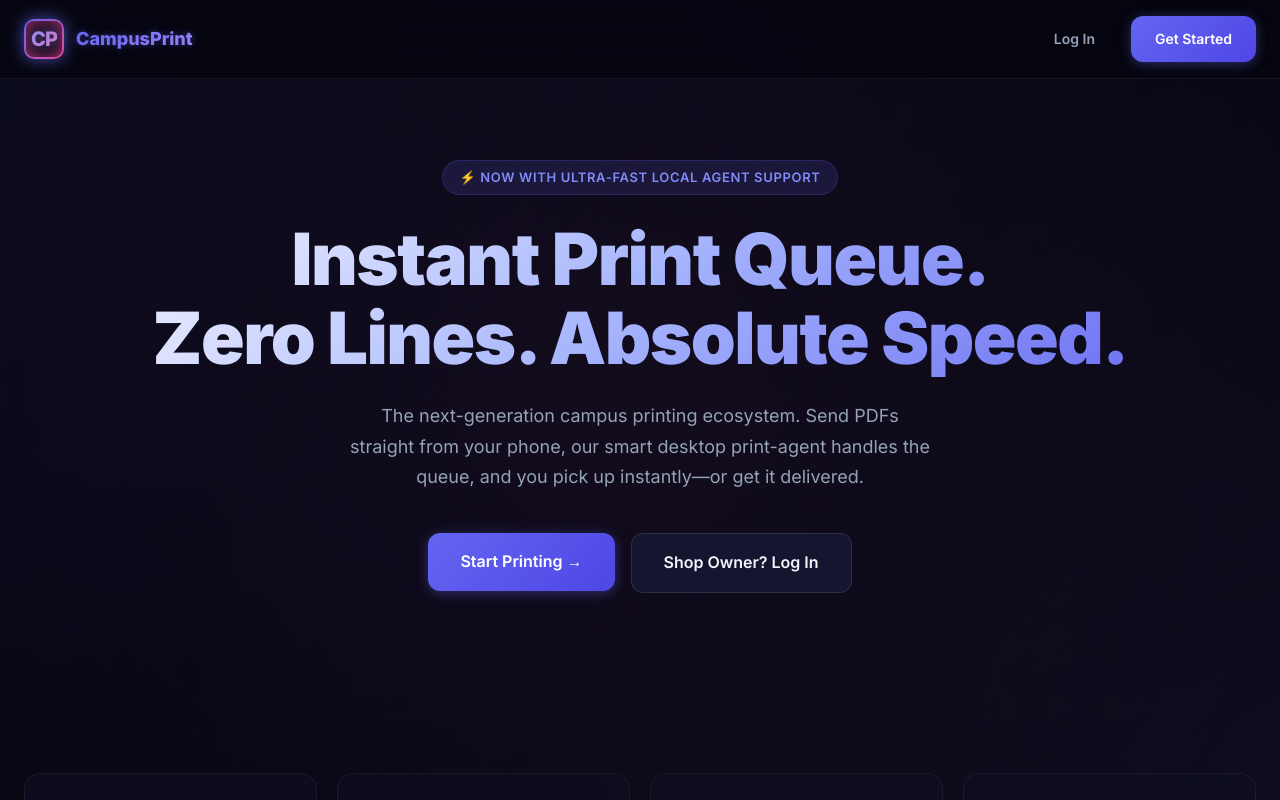
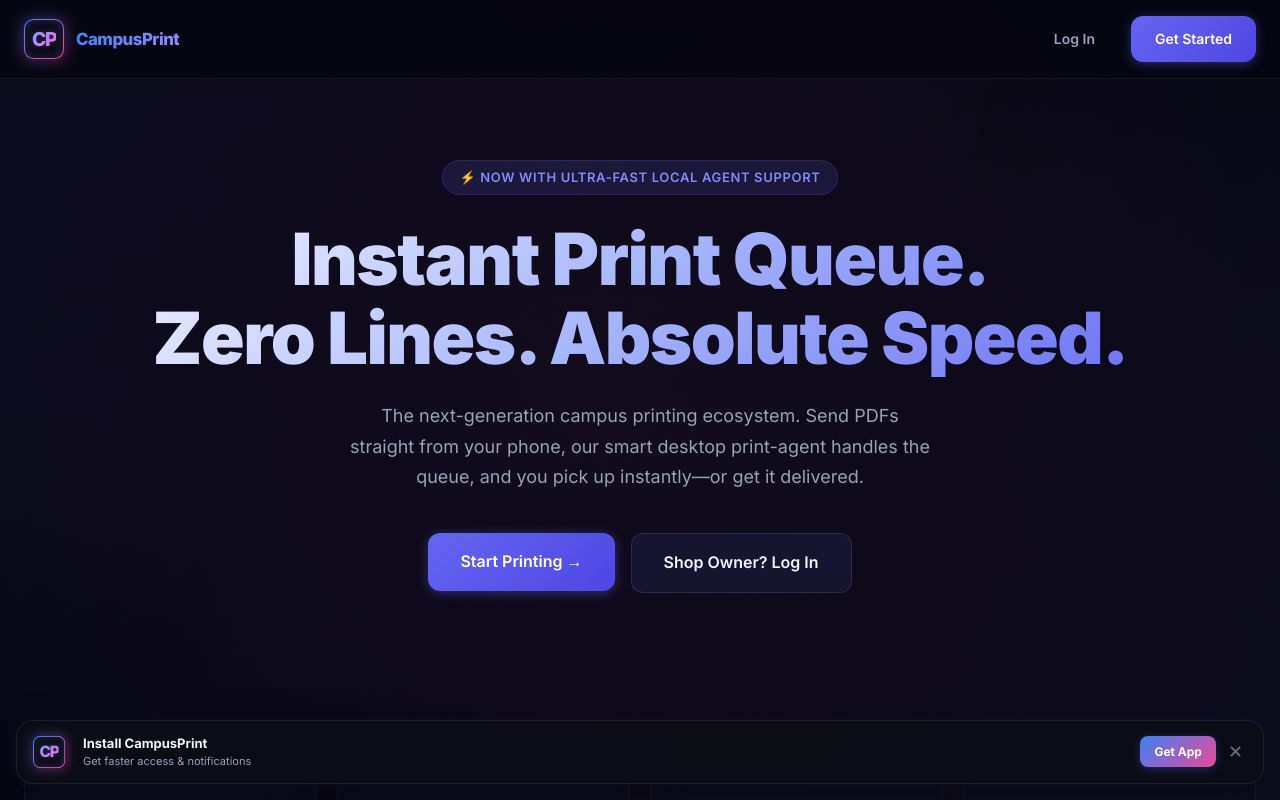
Before and after one commit to Jwjah/container, a Next.js app in the folder client/: page / in a window 1280 px wide. Shown: the top 800 px of the page. Built offline with nearby package versions, Linux system fonts and the light colour scheme; no server answers.

Commit message:
style: update neon logo glow and display install prompt across all platforms

```diff
--- a/client/src/components/InstallPrompt.tsx
+++ b/client/src/components/InstallPrompt.tsx
@@ -1,6 +1,7 @@
 'use client';
 
 import { useEffect, useState } from 'react';
+import Logo from './ui/Logo';
 
 interface BeforeInstallPromptEvent extends Event {
   prompt: () => Promise<void>;
@@ -10,63 +11,134 @@ interface BeforeInstallPromptEvent extends Event {
 export default function InstallPrompt() {
   const [deferredPrompt, setDeferredPrompt] = useState<BeforeInstallPromptEvent | null>(null);
   const [showBanner, setShowBanner] = useState(false);
-  const [showIOSBanner, setShowIOSBanner] = useState(false);
+  const [showInstructions, setShowInstructions] = useState(false);
+  const [platform, setPlatform] = useState<string>('other');
+  const [browser, setBrowser] = useState<string>('other');
 
   useEffect(() => {
     if (typeof window === 'undefined') return;
 
-    // Check if dismissed recently
-    const dismissed = localStorage.getItem('pwa-install-dismissed');
-    if (dismissed) {
-      const dismissedAt = parseInt(dismissed, 10);
-      const sevenDays = 7 * 24 * 60 * 60 * 1000;
-      if (Date.now() - dismissedAt < sevenDays) return;
+    // 1. Check if already running in standalone mode (already installed)
+    const isStandalone = window.matchMedia('(display-mode: standalone)').matches || (navigator as any).standalone === true;
+    if (isStandalone) return;
+
+    // 2. If not installed, default to showing the banner
+    setShowBanner(true);
+
+    // 3. Detect Platform
+    const ua = navigator.userAgent.toLowerCase();
+    let detectedPlatform = 'other';
+    if (/iphone|ipad|ipod/.test(ua)) {
+      detectedPlatform = 'ios';
+    } else if (/android/.test(ua)) {
+      detectedPlatform = 'android';
+    } else if (/macintosh|mac os x/.test(ua)) {
+      detectedPlatform = 'mac';
+    } else if (/windows/.test(ua)) {
+      detectedPlatform = 'windows';
     }
+    setPlatform(detectedPlatform);
 
-    // Check if already installed (standalone mode)
-    if (window.matchMedia('(display-mode: standalone)').matches) return;
-    if ((navigator as any).standalone === true) return;
+    // 4. Detect Browser
+    let detectedBrowser = 'other';
+    if (/chrome|crios/.test(ua)) {
+      detectedBrowser = 'chrome';
+    } else if (/safari/.test(ua) && !/chrome|crios|firefox|fxios/.test(ua)) {
+      detectedBrowser = 'safari';
+    } else if (/firefox|fxios/.test(ua)) {
+      detectedBrowser = 'firefox';
+    }
+    setBrowser(detectedBrowser);
 
-    // Android/Desktop: Listen for beforeinstallprompt
+    // 5. Listen for Chromium native beforeinstallprompt
     const handleBeforeInstall = (e: Event) => {
       e.preventDefault();
       setDeferredPrompt(e as BeforeInstallPromptEvent);
-      setShowBanner(true);
     };
     window.addEventListener('beforeinstallprompt', handleBeforeInstall);
-
-    // iOS: Detect Safari on iOS
-    const isIOS = /iPad|iPhone|iPod/.test(navigator.userAgent) && !(window as any).MSStream;
-    const isSafari = /Safari/.test(navigator.userAgent) && !/Chrome|CriOS|FxiOS/.test(navigator.userAgent);
-    if (isIOS && isSafari) {
-      setShowIOSBanner(true);
-    }
 
     return () => {
       window.removeEventListener('beforeinstallprompt', handleBeforeInstall);
     };
   }, []);
 
-  const handleInstall = async () => {
-    if (!deferredPrompt) return;
+  const handleInstallClick = async () => {
+    if (deferredPrompt) {
       deferredPrompt.prompt();
       const { outcome } = await deferredPrompt.userChoice;
       if (outcome === 'accepted') {
-      console.log('✅ PWA installed');
+        setShowBanner(false);
       }
       setDeferredPrompt(null);
-    setShowBanner(false);
+    } else {
+      setShowInstructions(true);
+    }
   };
 
   const handleDismiss = () => {
     setShowBanner(false);
-    setShowIOSBanner(false);
-    localStorage.setItem('pwa-install-dismissed', Date.now().toString());
   };
 
-  if (!showBanner && !showIOSBanner) return null;
+  // If banner is closed, do not render anything
+  if (!showBanner) return null;
+
+  // Function to render platform/browser instructions
+  const renderInstructionsContent = () => {
+    if (platform === 'ios') {
+      if (browser === 'safari') {
+        return (
+          <ol style={{ paddingLeft: '20px', display: 'flex', flexDirection: 'column', gap: '12px', fontSize: '13px', color: '#cbd5e1', lineHeight: '1.4' }}>
+            <li>Open this website in the <strong>Safari</strong> app.</li>
+            <li>Tap the <strong>Share</strong> button <span style={{ fontSize: '18px', verticalAlign: 'middle' }}>📤</span> (at the bottom toolbar).</li>
+            <li>Scroll down the options and select <strong>Add to Home Screen</strong>.</li>
+            <li>Tap <strong>Add</strong> in the top-right corner to complete.</li>
+          </ol>
+        );
+      } else {
+        return (
+          <ol style={{ paddingLeft: '20px', display: 'flex', flexDirection: 'column', gap: '12px', fontSize: '13px', color: '#cbd5e1', lineHeight: '1.4' }}>
+            <li>Copy this page's URL from your current browser's address bar.</li>
+            <li>Open the Apple native <strong>Safari</strong> browser.</li>
+            <li>Paste and open the URL in Safari.</li>
+            <li>Tap <strong>Share</strong> <span style={{ fontSize: '18px', verticalAlign: 'middle' }}>📤</span>, scroll down, and select <strong>Add to Home Screen</strong>.</li>
+          </ol>
+        );
+      }
+    }
+
+    if (platform === 'mac' && browser === 'safari') {
+      return (
+        <ol style={{ paddingLeft: '20px', display: 'flex', flexDirection: 'column', gap: '12px', fontSize: '13px', color: '#cbd5e1', lineHeight: '1.4' }}>
+          <li>Click the <strong>Share</strong> button <span style={{ fontSize: '16px', verticalAlign: 'middle' }}>📤</span> in Safari's top-right toolbar.</li>
+          <li>Select <strong>Add to Dock...</strong> from the dropdown menu.</li>
+          <li>Click <strong>Add</strong> to pin CampusPrint to your Dock.</li>
+        </ol>
+      );
+    }
+
+    if (platform === 'android') {
+      return (
+        <ol style={{ paddingLeft: '20px', display: 'flex', flexDirection: 'column', gap: '12px', fontSize: '13px', color: '#cbd5e1', lineHeight: '1.4' }}>
+          <li>Tap the <strong>three vertical dots menu</strong> (⋮) in your browser's top-right corner.</li>
+          <li>Select <strong>Install app</strong> or <strong>Add to Home screen</strong>.</li>
+          <li>Confirm the prompt to pin it to your home screen.</li>
+        </ol>
+      );
+    }
+
+    // Default Desktop Chrome / Edge / Firefox / Windows
+    return (
+      <ol style={{ paddingLeft: '20px', display: 'flex', flexDirection: 'column', gap: '12px', fontSize: '13px', color: '#cbd5e1', lineHeight: '1.4' }}>
+        <li>Look at your browser's address bar (top-right).</li>
+        <li>Click the <strong>Install Icon</strong> (represented by a computer screen <span style={{ fontSize: '13px' }}>🖥️</span> or a down-pointing arrow <span style={{ fontSize: '13px' }}>📥</span>).</li>
+        <li>Alternatively, open the browser settings menu (⋮ or ☰) and click <strong>Install CampusPrint</strong>.</li>
+      </ol>
+    );
+  };
 
   return (
+    <>
+      {/* Bottom Install Banner */}
       <div
         style={{
           position: 'fixed',
@@ -74,16 +146,17 @@ export default function InstallPrompt() {
           left: '16px',
           right: '16px',
           zIndex: 9999,
-        background: 'rgba(15, 15, 35, 0.85)',
+          background: 'rgba(12, 13, 22, 0.85)',
           backdropFilter: 'blur(20px)',
           WebkitBackdropFilter: 'blur(20px)',
           border: '1px solid rgba(255, 255, 255, 0.08)',
           borderRadius: '16px',
-        padding: '16px 20px',
+          padding: '12px 16px',
           display: 'flex',
           alignItems: 'center',
+          justifyContent: 'space-between',
           gap: '12px',
-        boxShadow: '0 8px 32px rgba(0, 0, 0, 0.5)',
+          boxShadow: '0 8px 32px rgba(0, 0, 0, 0.5), 0 0 15px rgba(99, 102, 241, 0.1)',
           animation: 'slideUpBanner 0.4s cubic-bezier(0.16, 1, 0.3, 1)',
         }}
       >
@@ -92,40 +165,48 @@ export default function InstallPrompt() {
             from { transform: translateY(100px); opacity: 0; }
             to { transform: translateY(0); opacity: 1; }
           }
+          @keyframes scaleUp {
+            from { transform: scale(0.95); opacity: 0; }
+            to { transform: scale(1); opacity: 1; }
+          }
         `}</style>
 
-      <div style={{ fontSize: '28px', flexShrink: 0 }}>📲</div>
-
-      <div style={{ flex: 1, minWidth: 0 }}>
-        <div style={{ fontSize: '14px', fontWeight: 700, color: '#f1f5f9', marginBottom: '2px' }}>
+        {/* Logo and Info */}
+        <div style={{ display: 'flex', alignItems: 'center', gap: '12px', minWidth: 0 }}>
+          <div style={{ transform: 'scale(0.85)', transformOrigin: 'left center' }}>
+            <Logo size={38} />
+          </div>
+          <div style={{ minWidth: 0 }}>
+            <div style={{ fontSize: '13px', fontWeight: 700, color: '#f1f5f9', whiteSpace: 'nowrap', textOverflow: 'ellipsis', overflow: 'hidden' }}>
               Install CampusPrint
             </div>
-        <div style={{ fontSize: '12px', color: '#94a3b8' }}>
-          {showIOSBanner
-            ? 'Tap Share ⎙ then "Add to Home Screen"'
-            : 'Add to your home screen for faster access'}
+            <div style={{ fontSize: '11px', color: '#94a3b8', textOverflow: 'ellipsis', overflow: 'hidden', whiteSpace: 'nowrap' }}>
+              Get faster access & notifications
+            </div>
           </div>
         </div>
 
-      {showBanner && (
+        {/* Actions */}
+        <div style={{ display: 'flex', alignItems: 'center', gap: '8px', flexShrink: 0 }}>
           <button
-          onClick={handleInstall}
+            onClick={handleInstallClick}
             style={{
-            padding: '8px 18px',
-            background: 'linear-gradient(135deg, #6366f1, #4f46e5)',
+              padding: '6px 14px',
+              background: 'linear-gradient(135deg, #3b82f6, #ec4899)',
               color: 'white',
               border: 'none',
-            borderRadius: '10px',
-            fontSize: '13px',
-            fontWeight: 600,
+              borderRadius: '8px',
+              fontSize: '12px',
+              fontWeight: 700,
               cursor: 'pointer',
-            flexShrink: 0,
-            boxShadow: '0 2px 12px rgba(99, 102, 241, 0.4)',
+              boxShadow: '0 2px 10px rgba(59, 130, 246, 0.3)',
+              transition: 'transform 0.2s',
             }}
+            onMouseOver={(e) => (e.currentTarget.style.transform = 'scale(1.03)')}
+            onMouseOut={(e) => (e.currentTarget.style.transform = 'scale(1)')}
           >
-          Install
+            {deferredPrompt ? 'Install' : 'Get App'}
           </button>
-      )}
 
           <button
             onClick={handleDismiss}
@@ -136,13 +217,115 @@ export default function InstallPrompt() {
               fontSize: '18px',
               cursor: 'pointer',
               padding: '4px',
-          flexShrink: 0,
               lineHeight: 1,
+              display: 'flex',
+              alignItems: 'center',
+              justifyContent: 'center',
             }}
             aria-label="Dismiss install prompt"
           >
             ✕
           </button>
         </div>
+      </div>
+
+      {/* Instructions Modal Overlay */}
+      {showInstructions && (
+        <div
+          onClick={() => setShowInstructions(false)}
+          style={{
+            position: 'fixed',
+            inset: 0,
+            background: 'rgba(5, 5, 12, 0.75)',
+            backdropFilter: 'blur(10px)',
+            WebkitBackdropFilter: 'blur(10px)',
+            zIndex: 10000,
+            display: 'flex',
+            alignItems: 'center',
+            justifyContent: 'center',
+            padding: '20px',
+            animation: 'fadeIn 0.25s ease-out',
+          }}
+        >
+          <style>{`
+            @keyframes fadeIn {
+              from { opacity: 0; }
+              to { opacity: 1; }
+            }
+          `}</style>
+
+          {/* Modal Card */}
+          <div
+            onClick={(e) => e.stopPropagation()}
+            style={{
+              background: 'rgba(12, 13, 22, 0.95)',
+              border: '1px solid rgba(255, 255, 255, 0.08)',
+              borderRadius: '24px',
+              padding: '24px',
+              maxWidth: '380px',
+              width: '100%',
+              boxShadow: '0 20px 50px rgba(0, 0, 0, 0.6), 0 0 30px rgba(99, 102, 241, 0.15)',
+              display: 'flex',
+              flexDirection: 'column',
+              gap: '16px',
+              animation: 'scaleUp 0.3s cubic-bezier(0.34, 1.56, 0.64, 1)',
+            }}
+          >
+            {/* Modal Header */}
+            <div style={{ display: 'flex', alignItems: 'center', justifyContent: 'space-between' }}>
+              <div style={{ display: 'flex', alignItems: 'center', gap: '10px' }}>
+                <Logo size={34} />
+              </div>
+              <button
+                onClick={() => setShowInstructions(false)}
+                style={{
+                  background: 'transparent',
+                  border: 'none',
+                  color: '#64748b',
+                  fontSize: '18px',
+                  cursor: 'pointer',
+                  padding: '4px',
+                }}
+              >
+                ✕
+              </button>
+            </div>
+
+            {/* Modal Body */}
+            <div>
+              <h3 style={{ margin: '0 0 8px 0', fontSize: '16px', fontWeight: 800, color: '#f8fafc' }}>
+                How to Add to Home Screen
+              </h3>
+              <p style={{ margin: '0 0 16px 0', fontSize: '13px', color: '#94a3b8', lineHeight: '1.4' }}>
+                To install CampusPrint on your device, follow these quick steps:
+              </p>
+
+              {renderInstructionsContent()}
+            </div>
+
+            {/* Modal Footer */}
+            <button
+              onClick={() => setShowInstructions(false)}
+              style={{
+                width: '100%',
+                padding: '10px',
+                background: 'rgba(255, 255, 255, 0.05)',
+                color: '#e2e8f0',
+                border: '1px solid rgba(255, 255, 255, 0.08)',
+                borderRadius: '10px',
+                fontSize: '13px',
+                fontWeight: 600,
+                cursor: 'pointer',
+                transition: 'background 0.2s',
+              }}
+              onMouseOver={(e) => (e.currentTarget.style.background = 'rgba(255, 255, 255, 0.08)')}
+              onMouseOut={(e) => (e.currentTarget.style.background = 'rgba(255, 255, 255, 0.05)')}
+            >
+              Got it
+            </button>
+          </div>
+        </div>
+      )}
+    </>
   );
 }
--- a/client/src/components/ui/Logo.tsx
+++ b/client/src/components/ui/Logo.tsx
@@ -3,79 +3,124 @@
 import { motion } from 'framer-motion';
 
 export default function Logo({ size = 48 }: { size?: number }) {
-  const fontSize = size * 0.5;
-  const borderRadius = size * 0.25;
+  const fontSize = size * 0.48;
+  const borderRadius = size * 0.24;
+  const borderWidth = Math.max(1.5, size * 0.04);
 
   return (
     <div style={{ display: 'flex', alignItems: 'center', gap: '12px' }}>
+      <div
+        style={{
+          position: 'relative',
+          width: size,
+          height: size,
+          flexShrink: 0,
+        }}
+      >
+        {/* Soft Background Outer Glow Halo */}
         <motion.div
           animate={{
-          boxShadow: [
-            '0 0 8px rgba(99, 102, 241, 0.4), inset 0 0 8px rgba(236, 72, 153, 0.4)',
-            '0 0 20px rgba(99, 102, 241, 0.9), inset 0 0 20px rgba(236, 72, 153, 0.9)',
-            '0 0 8px rgba(99, 102, 241, 0.4), inset 0 0 8px rgba(236, 72, 153, 0.4)'
-          ],
+            opacity: [0.35, 0.85, 0.35],
           }}
           transition={{
-          duration: 2.5,
+            duration: 3,
             repeat: Infinity,
-          ease: 'easeInOut'
+            ease: 'easeInOut',
           }}
           style={{
+            position: 'absolute',
+            inset: `-${borderWidth}px`,
+            background: 'linear-gradient(135deg, #3b82f6, #ec4899)',
+            borderRadius: borderRadius,
+            filter: `blur(${size * 0.18}px)`,
+            zIndex: 0,
+            pointerEvents: 'none',
+          }}
+        />
+
+        {/* Main Logo Container */}
+        <div
+          style={{
+            position: 'relative',
+            width: '100%',
+            height: '100%',
+            borderRadius: borderRadius,
+            border: `${borderWidth}px solid transparent`,
+            // Dark navy/black background (padding-box) + neon gradient border (border-box)
+            background: 'linear-gradient(#0c0d16, #0c0d16) padding-box, linear-gradient(135deg, #3b82f6, #ec4899) border-box',
             display: 'flex',
             alignItems: 'center',
             justifyContent: 'center',
-          width: size,
-          height: size,
-          borderRadius: borderRadius,
-          border: '2px solid transparent',
-          // The background uses padding-box for the inside (dark) and border-box for the border (gradient)
-          background: 'linear-gradient(#050510, #050510) padding-box, linear-gradient(135deg, #6366f1, #ec4899) border-box',
-          position: 'relative',
+            zIndex: 1,
+            boxShadow: 'inset 0 0 12px rgba(59, 130, 246, 0.15), inset 0 0 8px rgba(236, 72, 153, 0.1)',
           }}
         >
+          {/* Letters "CP" Container */}
+          <div style={{ position: 'relative', display: 'flex', alignItems: 'center', justifyContent: 'center' }}>
+            {/* Dual Layer Text Glow (Avoids standard browser drop-shadow bugs on gradient text) */}
             <motion.span
               animate={{
-            textShadow: [
-              '0 0 5px rgba(167, 139, 250, 0.3)',
-              '0 0 15px rgba(167, 139, 250, 0.8)',
-              '0 0 5px rgba(167, 139, 250, 0.3)'
-            ]
+                opacity: [0.25, 0.8, 0.25],
+                filter: [`blur(${size * 0.06}px)`, `blur(${size * 0.14}px)`, `blur(${size * 0.06}px)`],
               }}
               transition={{
-            duration: 2.5,
+                duration: 3,
                 repeat: Infinity,
-            ease: 'easeInOut'
+                ease: 'easeInOut',
               }}
               style={{
+                position: 'absolute',
                 fontSize: fontSize,
                 fontWeight: 800,
-            background: 'linear-gradient(135deg, #818cf8, #f472b6)',
+                background: 'linear-gradient(135deg, #3b82f6, #a78bfa, #ec4899)',
                 WebkitBackgroundClip: 'text',
                 WebkitTextFillColor: 'transparent',
-            letterSpacing: '-1px',
+                letterSpacing: '-1.5px',
                 userSelect: 'none',
+                zIndex: 0,
               }}
             >
               CP
             </motion.span>
-      </motion.div>
+
+            {/* Sharp Front Text Layer */}
+            <span
+              style={{
+                position: 'relative',
+                fontSize: fontSize,
+                fontWeight: 800,
+                background: 'linear-gradient(135deg, #60a5fa, #c084fc, #f472b6)',
+                WebkitBackgroundClip: 'text',
+                WebkitTextFillColor: 'transparent',
+                letterSpacing: '-1.5px',
+                userSelect: 'none',
+                zIndex: 1,
+              }}
+            >
+              CP
+            </span>
+          </div>
+        </div>
+      </div>
+
+      {/* Brand Text */}
       <motion.span
         animate={{
           textShadow: [
-            '0 0 4px rgba(99, 102, 241, 0.2)',
-            '0 0 10px rgba(99, 102, 241, 0.6)',
-            '0 0 4px rgba(99, 102, 241, 0.2)'
-          ]
+            '0 0 4px rgba(59, 130, 246, 0.1)',
+            '0 0 12px rgba(59, 130, 246, 0.5)',
+            '0 0 4px rgba(59, 130, 246, 0.1)',
+          ],
         }}
-        transition={{ duration: 2.5, repeat: Infinity, ease: 'easeInOut' }}
+        transition={{ duration: 3, repeat: Infinity, ease: 'easeInOut' }}
         style={{
-          fontSize: size * 0.45,
+          fontSize: size * 0.42,
           fontWeight: 800,
-          background: 'linear-gradient(135deg, #6366f1, #a78bfa)',
+          background: 'linear-gradient(135deg, #3b82f6, #a78bfa)',
           WebkitBackgroundClip: 'text',
           WebkitTextFillColor: 'transparent',
-          display: size < 40 ? 'none' : 'block' // hide text on small sizes
+          display: size < 40 ? 'none' : 'block', // hide text on small sizes
+          letterSpacing: '-0.5px',
         }}
       >
         CampusPrint
```
Also changed, not shown: 1 other file (tests, documents, lock files or other folders). Lines whose indentation alone changed are shown as unchanged.
